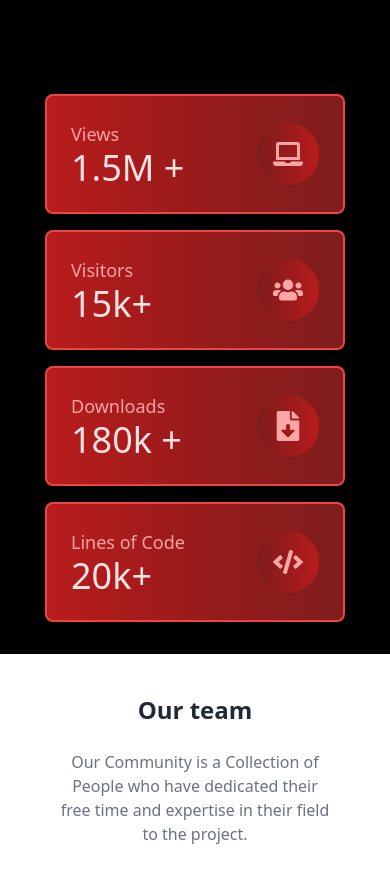
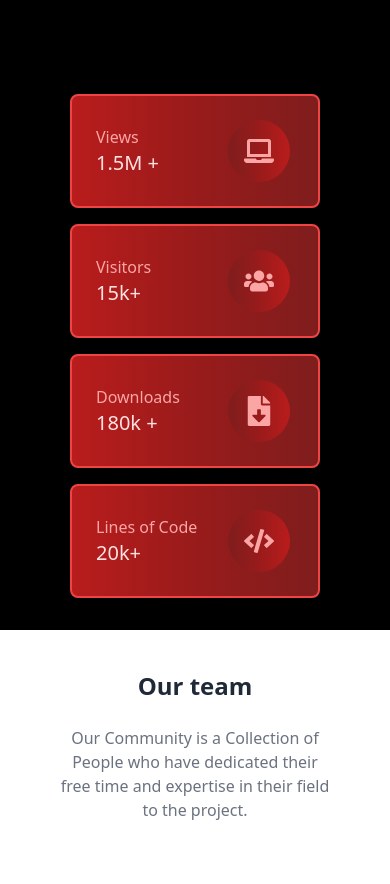
Before and after one commit to Global-Chem/global-chem-website, a Next.js app: page / in a window 390 px wide. Shown: the part 2069-2953 px from the top of the page. Built offline with nearby package versions, Linux system fonts and the light colour scheme.

Commit message:
stats fix

```diff
--- a/src/components/Stats.tsx
+++ b/src/components/Stats.tsx
@@ -34,10 +34,10 @@ export default function Stats() {
     return (
         <section className="grid grid-cols-1 md:grid-cols-2 xl:grid-cols-4 gap-4 md:gap-6 xl:gap-8 pb-8" style={{ gridAutoFlow: 'dense' }}>
             {stats.map((stat, index) => (
-                    <div key={index} className="w-[300px] flex flex-row m-auto bg-gradient-to-r from-red-700 via-red-800 to-red-900 p-6 rounded-lg border-2 border-red-500">
-                        <div className="my-auto mr-10 w-2/3">
-                            <div className="text-lg text-red-300">{stat.title}</div>
-                            <div className="text-4xl text-red-100">{stat.value}</div>
+                    <div key={index} className="w-[250px] md:w-[300px] flex flex-row m-auto bg-gradient-to-r from-red-700 via-red-800 to-red-900 p-6 rounded-lg border-2 border-red-500">
+                        <div className="my-auto md:mr-10 w-2/3">
+                            <div className="md:text-lg text-red-300">{stat.title}</div>
+                            <div className="text-xl md:text-3xl text-red-100">{stat.value}</div>
                         </div>
                         <div className="text-red-300 my-auto bg-gradient-to-l from-red-700 via-red-800 to-red-900 rounded-full p-4 text-3xl">
                             {stat.icon}
```
